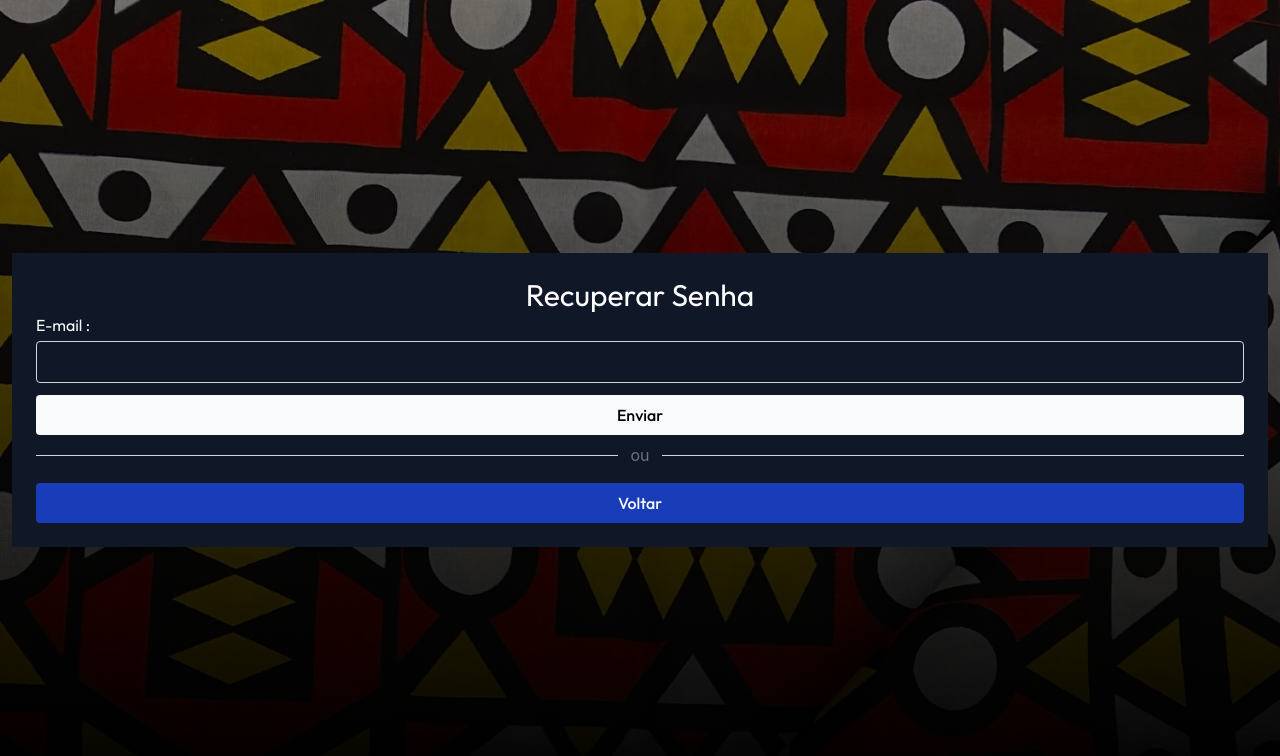
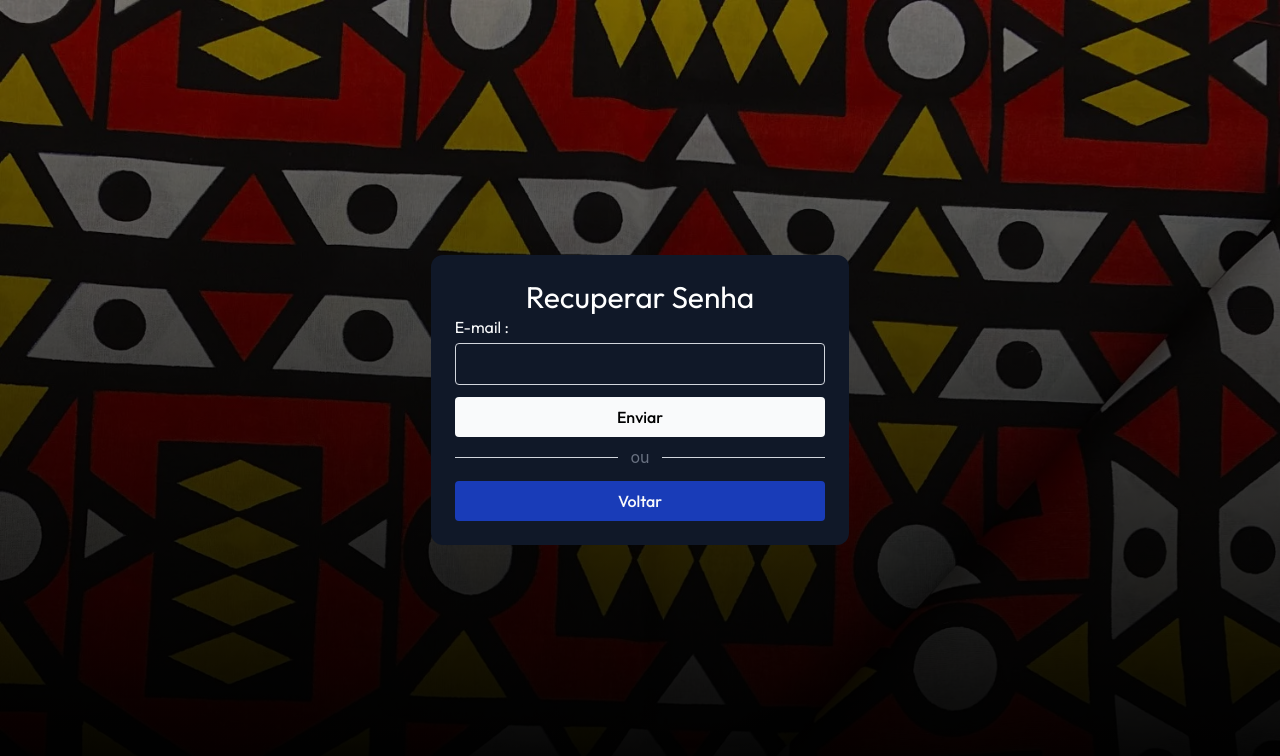
Before and after one commit to AlberNgoma/kutala, a React (Vite) app in the folder FrontEnd/kutala/: page /recuperar-senha in a window 1280 px wide. Shown: the top 756 px of the page. Built offline with nearby package versions, Linux system fonts and the light colour scheme; no server answers; a web font is replaced by a local one; what notyf would draw is missing.

Commit message:
forgot page updated

```diff
--- a/FrontEnd/kutala/src/pages/login/Forgot-pass.jsx
+++ b/FrontEnd/kutala/src/pages/login/Forgot-pass.jsx
@@ -10,11 +10,12 @@ export default function ForgotPassword() {
             }} className="w-full h-screen bg-cover flex items-center justify-center px-3">
 
 
-                <div className="w-full bg-gray-900 p-6">
+
+                <div className="w-full bg-gray-900 p-6 md:w-1/3 rounded-xl">
                         <h2 className="font-outfit text-2xl md:text-3xl text-white text-center">Recuperar Senha</h2>
 
 
-                    <div className="">
+                    <div>
 
                         <div className="space-y-1">
                              <p className="font-outfit text-gray-50">E-mail :</p>
@@ -32,7 +33,7 @@ export default function ForgotPassword() {
                             <div className="flex-1 border-t border-gray-300"></div>
                         </div>
 
-                        <div className="mt-2">
+                        <div className="mt-1">
                             <button className="w-full bg-blue-800 py-2 text-gray-50 hover:bg-blue-900 font-medium rounded font-outfit cursor-pointer">
                                 <Link to="/">Voltar</Link>
                             </button>
```
